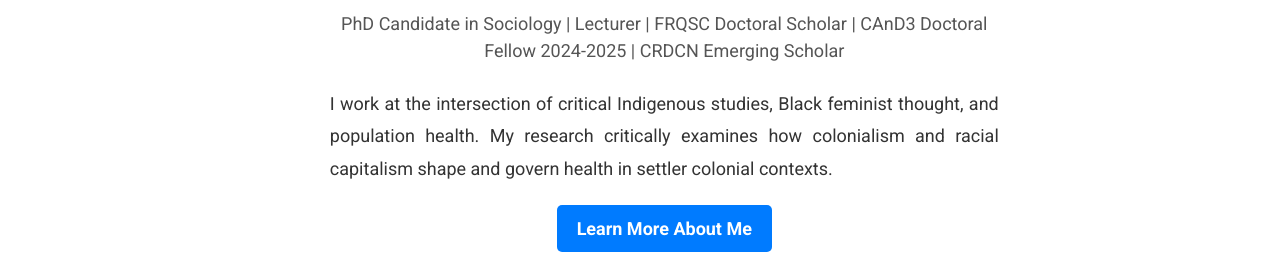
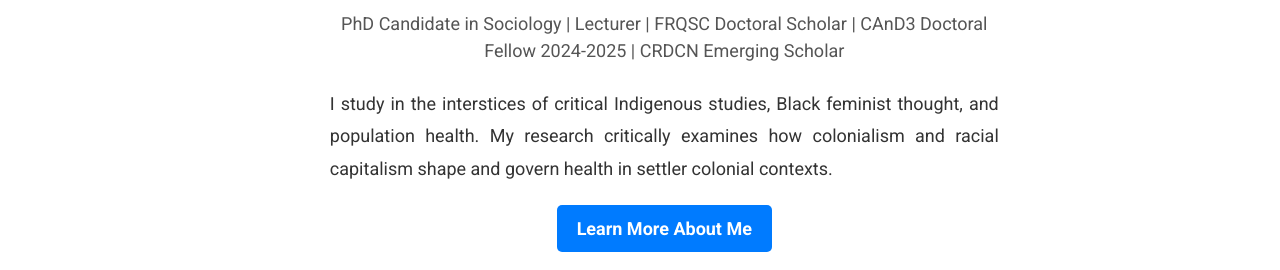
Before and after one commit to Mohsnmonji/mohsnmonji.github.io, a Jekyll site: the page built from _pages/front.md, in a window 1280 px wide and 1396 px high. Shown: the part 625-895 px from the top of the window. Built offline with Jekyll 4.4.1, drawn with Linux system fonts in a browser that asks for light colours.

Commit message:
Update front.md

```diff
--- a/_pages/front.md
+++ b/_pages/front.md
@@ -26,7 +26,7 @@ hide_avatar: true
 
   <!-- Description -->
 <p style="font-size: 18px; color: #333; text-align: justify; line-height: 1.8; margin-bottom: 20px;">
-  I work at the intersection of critical Indigenous studies, Black feminist thought, and population health. My research critically examines how colonialism and racial capitalism shape and govern health in settler colonial contexts.
+  I study in the interstices of critical Indigenous studies, Black feminist thought, and population health. My research critically examines how colonialism and racial capitalism shape and govern health in settler colonial contexts.
 </p>
 
   <!-- Button -->
```
